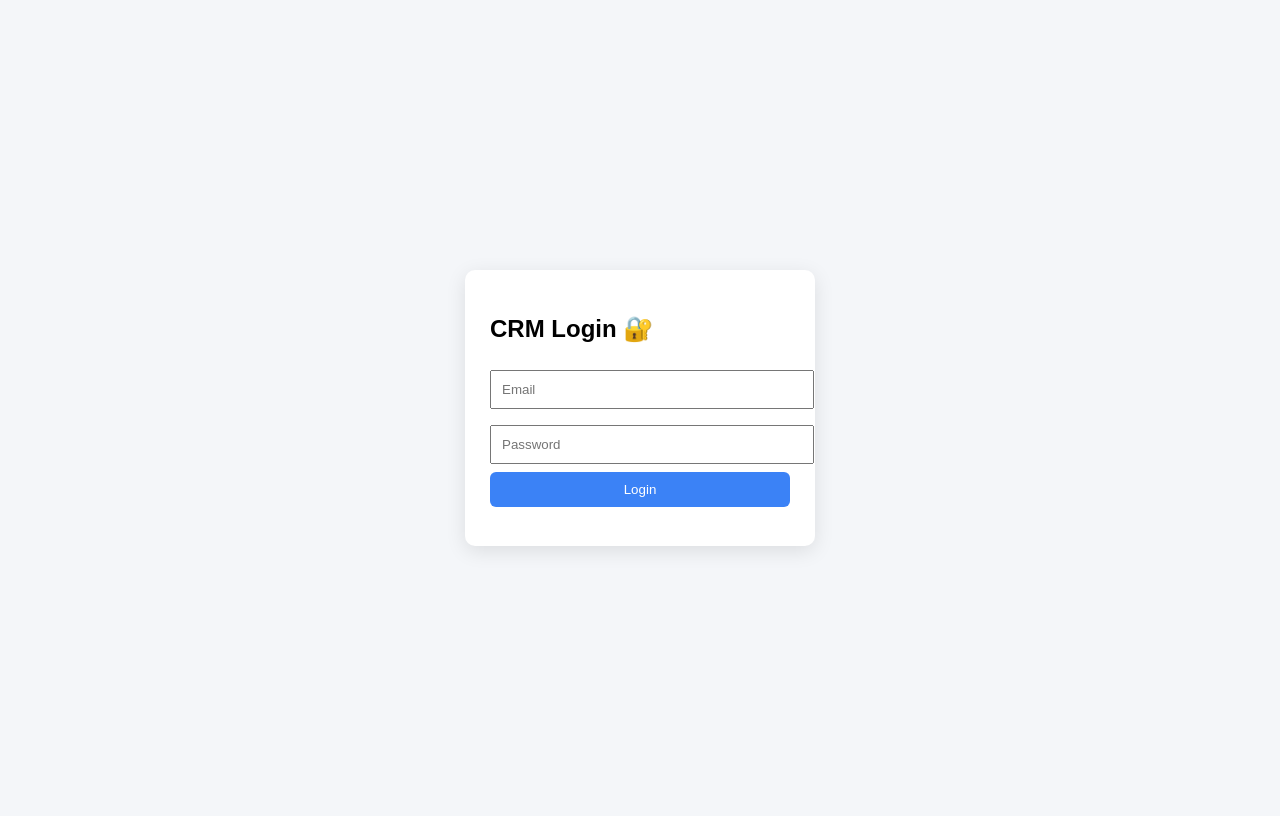
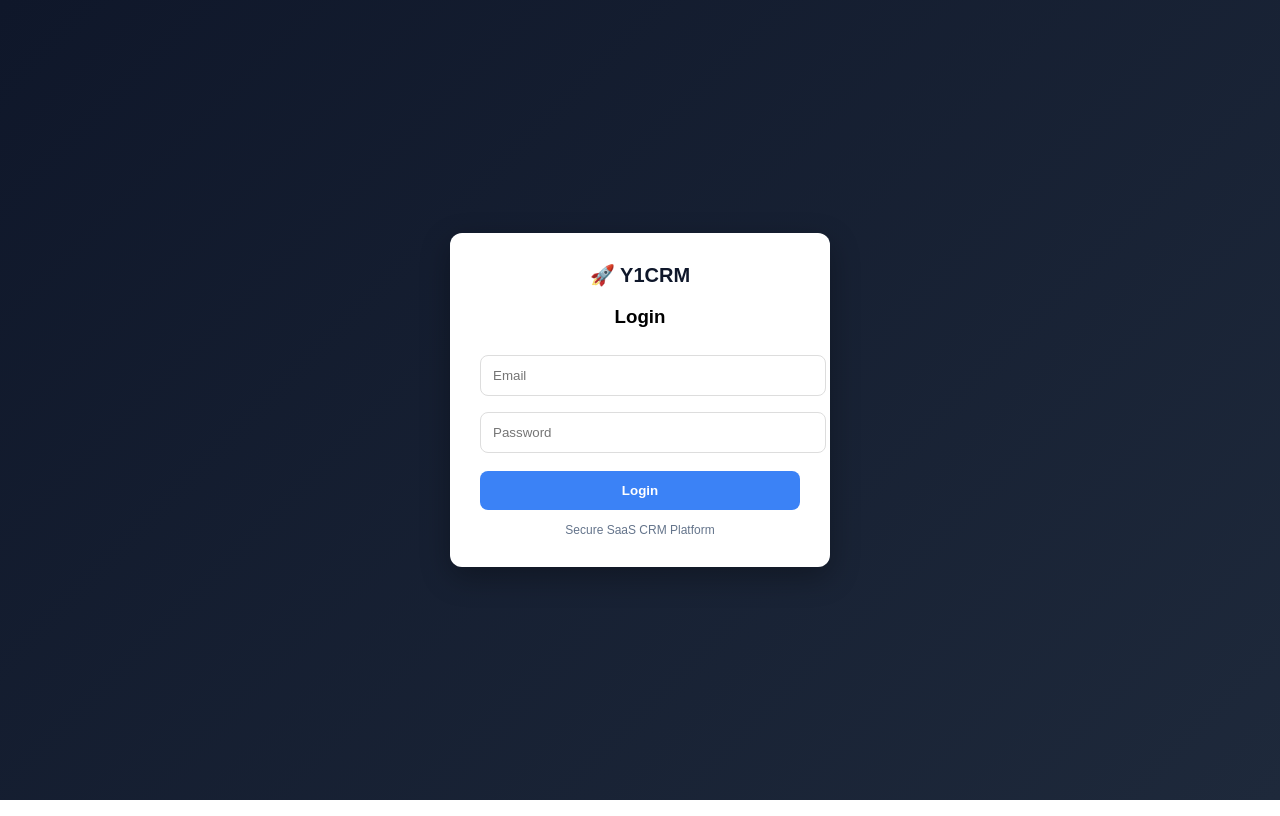
Before and after one commit to youmohamedbebo-eng/crm-frontend, a plain HTML site: page index.html in a window 1280 px wide. Drawn offline with Linux system fonts and the light colour scheme.

Commit message:
Update index.html

```diff
--- a/index.html
+++ b/index.html
@@ -1,50 +1,78 @@
 <!DOCTYPE html>
 <html>
 <head>
-  <title>CRM Login</title>
+  <title>Y1CRM Login</title>
 
   <style>
     body {
       font-family: Arial;
-      background: #f4f6f9;
+      background: linear-gradient(135deg, #0f172a, #1e293b);
       display: flex;
       height: 100vh;
       justify-content: center;
       align-items: center;
+      margin: 0;
     }
 
     .box {
       background: white;
-      padding: 25px;
-      border-radius: 10px;
-      width: 300px;
-      box-shadow: 0 5px 20px rgba(0,0,0,0.1);
+      padding: 30px;
+      border-radius: 12px;
+      width: 320px;
+      box-shadow: 0 10px 30px rgba(0,0,0,0.3);
+      text-align: center;
+    }
+
+    .logo {
+      font-size: 20px;
+      font-weight: bold;
+      margin-bottom: 15px;
+      color: #0f172a;
     }
 
     input {
       width: 100%;
-      padding: 10px;
+      padding: 12px;
       margin: 8px 0;
+      border: 1px solid #ddd;
+      border-radius: 8px;
+      outline: none;
+    }
+
+    input:focus {
+      border-color: #3b82f6;
     }
 
     button {
       width: 100%;
-      padding: 10px;
+      padding: 12px;
       background: #3b82f6;
       color: white;
       border: none;
       cursor: pointer;
-      border-radius: 6px;
+      border-radius: 8px;
+      margin-top: 10px;
+      font-weight: bold;
+    }
+
+    button:hover {
+      background: #2563eb;
     }
 
     button:disabled {
-      background: #9ca3af;
+      background: #94a3b8;
     }
 
     #msg {
+      margin-top: 12px;
+      font-size: 13px;
+      color: red;
+    }
+
+    .small {
+      font-size: 12px;
+      color: #64748b;
       margin-top: 10px;
-      font-size: 14px;
-      color: red;
     }
   </style>
 </head>
@@ -52,14 +80,19 @@
 <body>
 
 <div class="box">
-  <h2>CRM Login 🔐</h2>
 
-  <input id="email" placeholder="Email">
+  <div class="logo">🚀 Y1CRM</div>
+
+  <h3>Login</h3>
+
+  <input id="email" type="email" placeholder="Email">
   <input id="password" type="password" placeholder="Password">
 
   <button id="btn" onclick="login()">Login</button>
 
   <p id="msg"></p>
+
+  <div class="small">Secure SaaS CRM Platform</div>
 </div>
 
 <script>
@@ -74,18 +107,16 @@ function login() {
   msg.innerText = "";
 
   if (!email || !password) {
-    msg.innerText = "⚠️ Enter email & password";
+    msg.innerText = "⚠️ Please fill all fields";
     return;
   }
 
   btn.disabled = true;
-  btn.innerText = "Loading...";
+  btn.innerText = "Logging in...";
 
   fetch(API + "/login", {
     method: "POST",
-    headers: {
-      "Content-Type": "application/json"
-    },
+    headers: { "Content-Type": "application/json" },
     body: JSON.stringify({ email, password })
   })
   .then(async res => {
```
